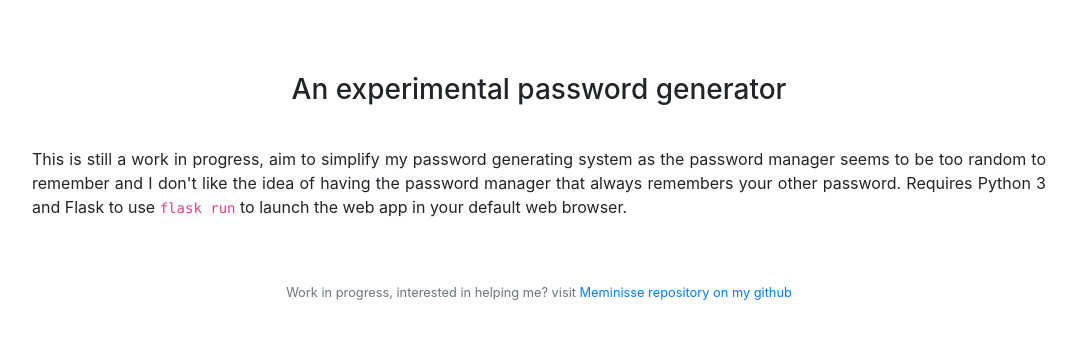
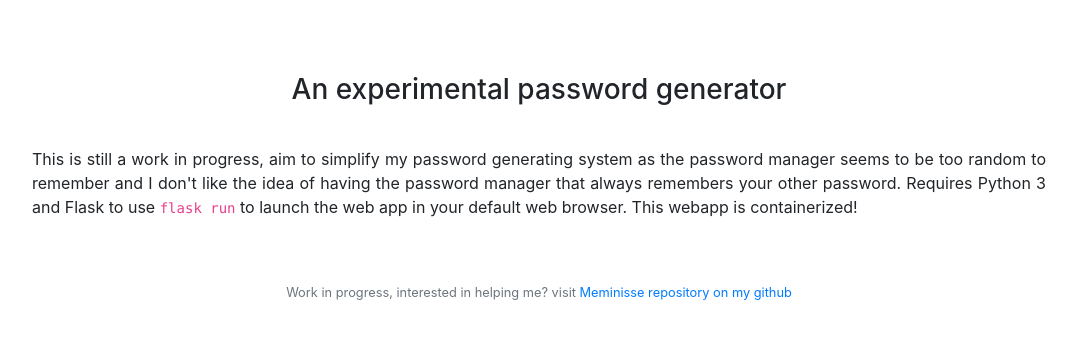
Before and after one commit to Ipcagr1d/meminisse, a Flask app: page /about in a window 1280 px wide. Shown: the part 183-522 px from the top of the page, without its empty margins (101-1178 px from the left). Run offline with Flask 2, Linux system fonts and the light colour scheme; parts of the project's set-up code (start-up, migrations or seed data) failed here and were passed over; some libraries are stand-ins or nearby versions.

Commit message:
About page update
Added containerized context to see the changes live

```diff
--- a/templates/about.html
+++ b/templates/about.html
@@ -21,7 +21,7 @@
            An experimental password generator
         </h3>
         <p class="text-justify intro">
-            This is still a work in progress, aim to simplify my password generating system as the password manager seems to be too random to remember and I don't like the idea of having the password manager that always remembers your other password. Requires Python 3 and Flask to use <code>flask run</code> to launch the web app in your default web browser.
+            This is still a work in progress, aim to simplify my password generating system as the password manager seems to be too random to remember and I don't like the idea of having the password manager that always remembers your other password. Requires Python 3 and Flask to use <code>flask run</code> to launch the web app in your default web browser. This webapp is containerized!
         </p>
     </div>
 {% endblock %}
```
